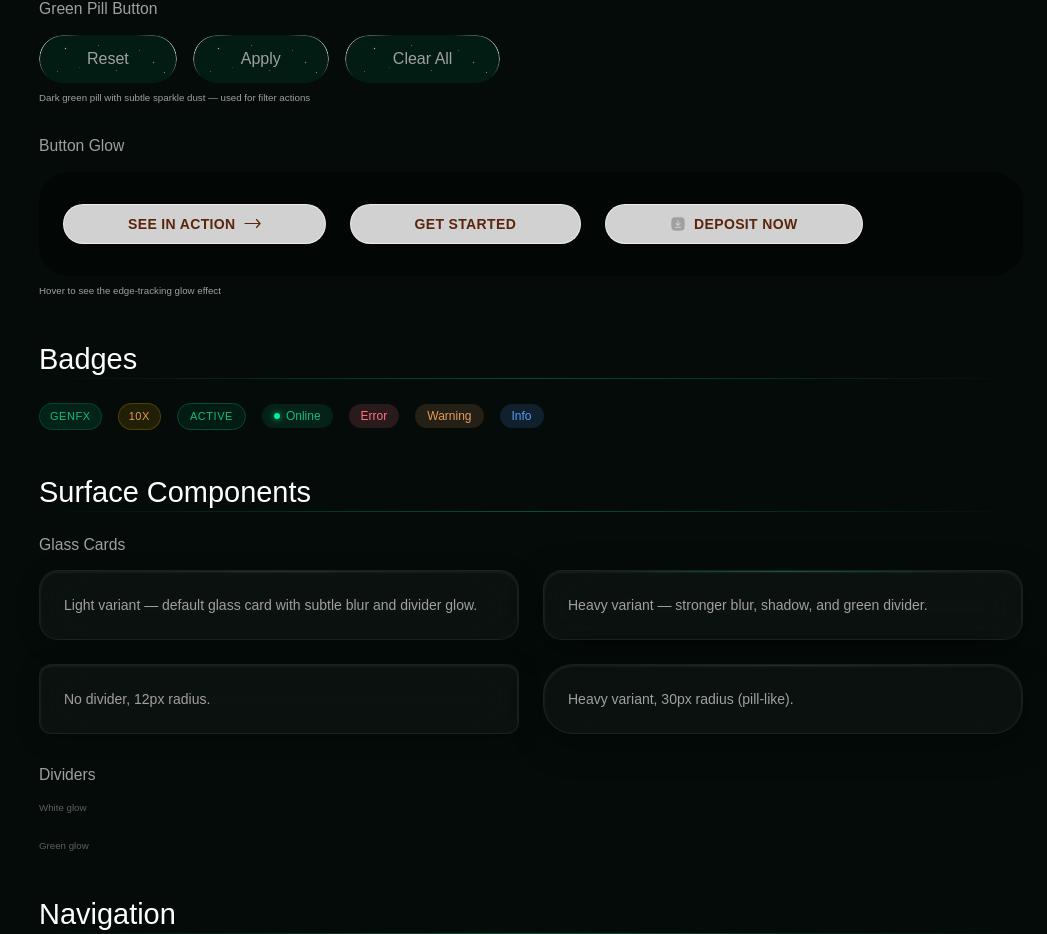
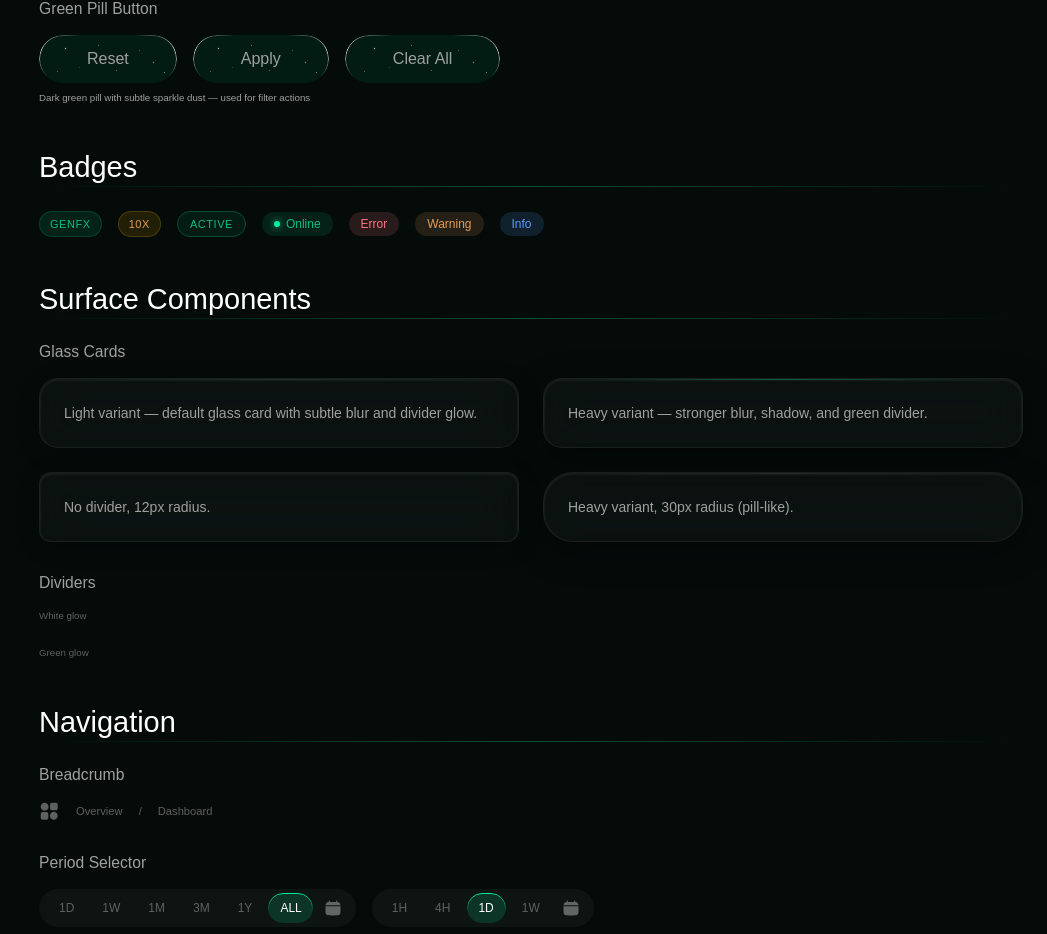
Before and after one commit to Mdx2025/GenesisFxDashboardMDX, a React (Vite) app: page /design-system in a window 1280 px wide. Shown: the part 2520-3454 px from the top of the page, without its empty margins (233-1280 px from the left). Built offline with nearby package versions, Linux system fonts and the light colour scheme; a web font is replaced by a local one.

Commit message:
refactor: remove ButtonGlow component and all references

```diff
--- a/src/components/ui/ButtonGlow.tsx
+++ /dev/null
@@ -1,246 +0,0 @@
-import { useRef, useEffect } from 'react'
-import gsap from 'gsap'
-
-interface ButtonGlowProps {
-  children?: React.ReactNode
-  className?: string
-  onClick?: () => void
-}
-
-const BORDER_LIGHT_BG =
-  'linear-gradient(transparent,transparent) padding-box, linear-gradient(103.7deg, rgba(188,155,143,0.1) 38.66%, rgba(233,132,99,0.1) 68.55%, rgb(233,132,99) 85.01%, rgb(255,255,255) 92.12%) border-box'
-
-const GLOW_RING_BG =
-  'linear-gradient(transparent,transparent) padding-box, linear-gradient(91.96deg, rgba(255,177,153,0) 6.11%, rgba(255,177,153,0.2) 53.57%, rgb(255,121,80) 93.6%) border-box'
-
-const BLUR_SOFT_BG =
-  'linear-gradient(transparent,transparent) padding-box, linear-gradient(97.68deg, rgba(255,177,153,0) 38.1%, rgba(255,177,153,0.2) 82.47%, rgb(255,121,80) 93.3%) border-box'
-
-const BLUR_HEAVY_BG =
-  'linear-gradient(transparent,transparent) padding-box, linear-gradient(91.88deg, rgba(255,137,100,0.2) 46.45%, rgb(205,49,0) 98.59%) border-box'
-
-const INNER_ORB_BG =
-  'radial-gradient(50% 50% at 50% 50%, #FFFFF5 3.5%, #FFAA81 26.5%, #FFDA9F 37.5%, rgba(255,170,129,0.5) 49%, rgba(210,106,58,0) 92.5%)'
-
-const INNER_DIFFUSE_BG =
-  'radial-gradient(43.3% 44.23% at 50% 49.51%, #FFFFF7 29%, #FFFACD 48.5%, #F4D2BF 60.71%, rgba(214,211,209,0) 100%)'
-
-function GlowBorder({ style }: { style?: React.CSSProperties }) {
-  return (
-    <div
-      className="absolute left-1/2 top-1/2 rounded-full will-change-transform pointer-events-none"
-      style={{
-        width: 'calc(100% + 9px)',
-        height: 'calc(100% + 9px)',
-        transform: 'translate(-50%,-50%)',
-        border: '3px solid transparent',
-        ...style,
-      }}
-    >
-      {/* blur-soft (replaces ::before) */}
-      <div
-        className="absolute rounded-full pointer-events-none"
-        style={{
-          inset: '-2px',
-          border: '2px solid transparent',
-          background: BLUR_SOFT_BG,
-          filter: 'url(#blur-2)',
-          zIndex: 10,
-          boxSizing: 'content-box',
-          width: '100%',
-          height: '100%',
-          borderRadius: '9999px',
-        }}
-        aria-hidden="true"
-      />
-      {/* blur-heavy (replaces ::after) */}
-      <div
-        className="absolute rounded-full pointer-events-none"
-        style={{
-          inset: '-3px',
-          border: '3px solid transparent',
-          background: BLUR_HEAVY_BG,
-          filter: 'url(#blur-6)',
-          zIndex: 20,
-          boxSizing: 'content-box',
-          width: '100%',
-          height: '100%',
-          borderRadius: '9999px',
-        }}
-        aria-hidden="true"
-      />
-      {/* border-button-light */}
-      <div
-        className="relative h-full w-full rounded-full"
-        style={{
-          border: '1px solid transparent',
-          background: BORDER_LIGHT_BG,
-        }}
-      >
-        {/* glow-ring (replaces border-button-light::before) */}
-        <div
-          className="absolute rounded-full pointer-events-none"
-          style={{
-            inset: '-2px',
-            border: '2px solid transparent',
-            background: GLOW_RING_BG,
-            filter: 'url(#blur-7)',
-            zIndex: 30,
-            boxSizing: 'content-box',
-            width: '100%',
-            height: '100%',
-            borderRadius: '9999px',
-          }}
-          aria-hidden="true"
-        />
-      </div>
-    </div>
-  )
-}
-
-export function ButtonGlow({ children, className = '', onClick }: ButtonGlowProps) {
-  const wrapperRef = useRef<HTMLDivElement>(null)
-  const glowARef = useRef<HTMLDivElement>(null)
-  const glowBRef = useRef<HTMLDivElement>(null)
-  const innerRef = useRef<HTMLDivElement>(null)
-  const innerXTo = useRef<gsap.QuickToFunc | null>(null)
-
-  useEffect(() => {
-    if (!innerRef.current) return
-    innerXTo.current = gsap.quickTo(innerRef.current, 'x', {
-      duration: 0.35,
-      ease: 'power3.out',
-    })
-  }, [])
-
-  const onMove = (e: React.MouseEvent) => {
-    const wrap = wrapperRef.current
-    if (!wrap) return
-    const rect = wrap.getBoundingClientRect()
-    const cx = rect.left + rect.width / 2
-    const cy = rect.top + rect.height / 2
-    const angle = Math.atan2(e.clientY - cy, e.clientX - cx) * (180 / Math.PI)
-    const isLeft = e.clientX < cx
-
-    gsap.to(glowARef.current, {
-      rotation: angle,
-      opacity: isLeft ? 0 : 1,
-      duration: 0.3,
-      ease: 'power2.out',
-      overwrite: 'auto',
-    })
-    gsap.to(glowBRef.current, {
-      rotation: angle,
-      opacity: isLeft ? 1 : 0,
-      duration: 0.3,
-      ease: 'power2.out',
-      overwrite: 'auto',
-    })
-
-    const relX = e.clientX - rect.left
-    innerXTo.current?.(relX - rect.width / 2)
-  }
-
-  const onEnter = (e: React.MouseEvent) => {
-    const rect = wrapperRef.current?.getBoundingClientRect()
-    if (!rect) return
-    const cx = rect.left + rect.width / 2
-    const angle = Math.atan2(e.clientY - (rect.top + rect.height / 2), e.clientX - cx) * (180 / Math.PI)
-    const isLeft = e.clientX < cx
-
-    gsap.set(glowARef.current, { rotation: angle })
-    gsap.set(glowBRef.current, { rotation: angle })
-    gsap.to(glowARef.current, { opacity: isLeft ? 0 : 1, duration: 0.2, overwrite: true })
-    gsap.to(glowBRef.current, { opacity: isLeft ? 1 : 0, duration: 0.2, overwrite: true })
-    gsap.to(innerRef.current, { opacity: 1, duration: 0.25, overwrite: true })
-
-    const relX = e.clientX - rect.left
-    gsap.set(innerRef.current, { x: relX - rect.width / 2 })
-  }
-
-  const onLeave = () => {
-    gsap.to(glowARef.current, { opacity: 0, duration: 0.4, overwrite: true })
-    gsap.to(glowBRef.current, { opacity: 0, duration: 0.4, overwrite: true })
-    gsap.to(innerRef.current, { opacity: 0, duration: 0.4, overwrite: true })
-  }
-
-  return (
-    <div
-      ref={wrapperRef}
-      onMouseMove={onMove}
-      onMouseEnter={onEnter}
-      onMouseLeave={onLeave}
-      className={`group relative inline-flex items-center cursor-pointer ${className}`}
-    >
-      {/* button face */}
-      <a
-        role="button"
-        onClick={onClick}
-        className="relative overflow-hidden rounded-full uppercase font-bold flex items-center justify-center text-sm tracking-wide outline-none focus-visible:ring-2 focus-visible:ring-offset-2 focus-visible:ring-gfx-green-500"
-        style={{
-          background: 'rgb(209,209,209)',
-          border: '1px solid rgba(255,255,255,0.6)',
-          padding: '0 64px',
-          height: '40px',
-          color: '#5A250A',
-        }}
-      >
-        <span className="relative z-10 flex items-center gap-2">
-          {children ?? (
-            <>
-              SEE IN ACTION
-              <svg width="17" height="9" viewBox="0 0 17 9" fill="none" aria-hidden="true">
-                <path d="M12.5 0.5L16 4.5M16 4.5L12.5 8.5M16 4.5H1" stroke="currentColor" strokeWidth="1.2" strokeLinecap="round" strokeLinejoin="round" />
-              </svg>
-            </>
-          )}
-        </span>
-
-        {/* inner glow container — follows cursor X, behind text */}
-        <div
-          ref={innerRef}
-          className="absolute flex items-center justify-center pointer-events-none"
-          style={{ width: '204px', height: '0px', zIndex: -1, opacity: 0, left: '50%', top: '50%', marginLeft: '-102px' }}
-        >
-          {/* focused orb */}
-          <div
-            className="absolute"
-            style={{
-              width: '121px',
-              height: '121px',
-              top: '50%',
-              left: '50%',
-              transform: 'translate(-50%,-50%)',
-              background: INNER_ORB_BG,
-            }}
-            aria-hidden="true"
-          />
-          {/* diffuse glow */}
-          <div
-            className="absolute"
-            style={{
-              width: '204px',
-              height: '103px',
-              top: '50%',
-              left: '50%',
-              transform: 'translate(-50%,-50%)',
-              background: INNER_DIFFUSE_BG,
-              filter: 'url(#blur-5)',
-            }}
-            aria-hidden="true"
-          />
-        </div>
-      </a>
-
-      {/* border glow A — default (glow concentrated on right) */}
-      <div ref={glowARef} style={{ position: 'absolute', inset: '-4px', opacity: 0, pointerEvents: 'none', overflow: 'hidden', borderRadius: '9999px' }} aria-hidden="true">
-        <GlowBorder />
-      </div>
-
-      {/* border glow B — mirrored (glow concentrated on left) */}
-      <div ref={glowBRef} style={{ position: 'absolute', inset: '-4px', opacity: 0, pointerEvents: 'none', transform: 'scaleX(-1)', overflow: 'hidden', borderRadius: '9999px' }} aria-hidden="true">
-        <GlowBorder />
-      </div>
-    </div>
-  )
-}
--- a/src/components/ui/index.ts
+++ b/src/components/ui/index.ts
@@ -12,7 +12,6 @@ export { ActionItem } from './ActionItem'
 export { TradeButton } from './TradeButton'
 export { LanguageDropdown } from './LanguageDropdown'
 export { FloatingNavBar } from './FloatingNavBar'
-export { ButtonGlow } from './ButtonGlow'
 export { GlassSelect } from './GlassSelect'
 export { GreenPillButton } from './GreenPillButton'
 export { GlassSelectIcon } from './GlassSelectIcon'
--- a/src/pages/DesignSystemPage.tsx
+++ b/src/pages/DesignSystemPage.tsx
@@ -2,7 +2,7 @@ import { useState } from 'react'
 import {
   SparkleButton, TradeButton, Badge, GreenDot, ModeToggle, PeriodPill,
   GlassCard, DividerGlow, SearchInput, Breadcrumb, ActionItem, LanguageDropdown,
-  FloatingNavBar, ButtonGlow, GlassSelect, GreenPillButton,
+  FloatingNavBar, GlassSelect, GreenPillButton,
 } from '@/components/ui'
 import { DepositIcon, WithdrawIcon, TransferIcon, SearchIcon, HelpIcon } from '@/components/icons'
 import { PortfolioChart } from '@/components/charts/PortfolioChart'
@@ -243,19 +243,6 @@ export default function DesignSystemPage() {
             <p className="text-caption text-gfx-neutral-500 mt-2">Dark green pill with subtle sparkle dust — used for filter actions</p>
           </Subsection>
 
-          <Subsection title="Button Glow">
-            <div className="flex flex-wrap items-center gap-6 py-8 px-6 rounded-2xl bg-black/40">
-              <ButtonGlow />
-              <ButtonGlow>GET STARTED</ButtonGlow>
-              <ButtonGlow>
-                <span className="flex items-center gap-2">
-                  <DepositIcon size={16} />
-                  <span>DEPOSIT NOW</span>
-                </span>
-              </ButtonGlow>
-            </div>
-            <p className="text-caption text-gfx-neutral-500 mt-2">Hover to see the edge-tracking glow effect</p>
-          </Subsection>
         </Section>
 
         {/* Badges */}
```
